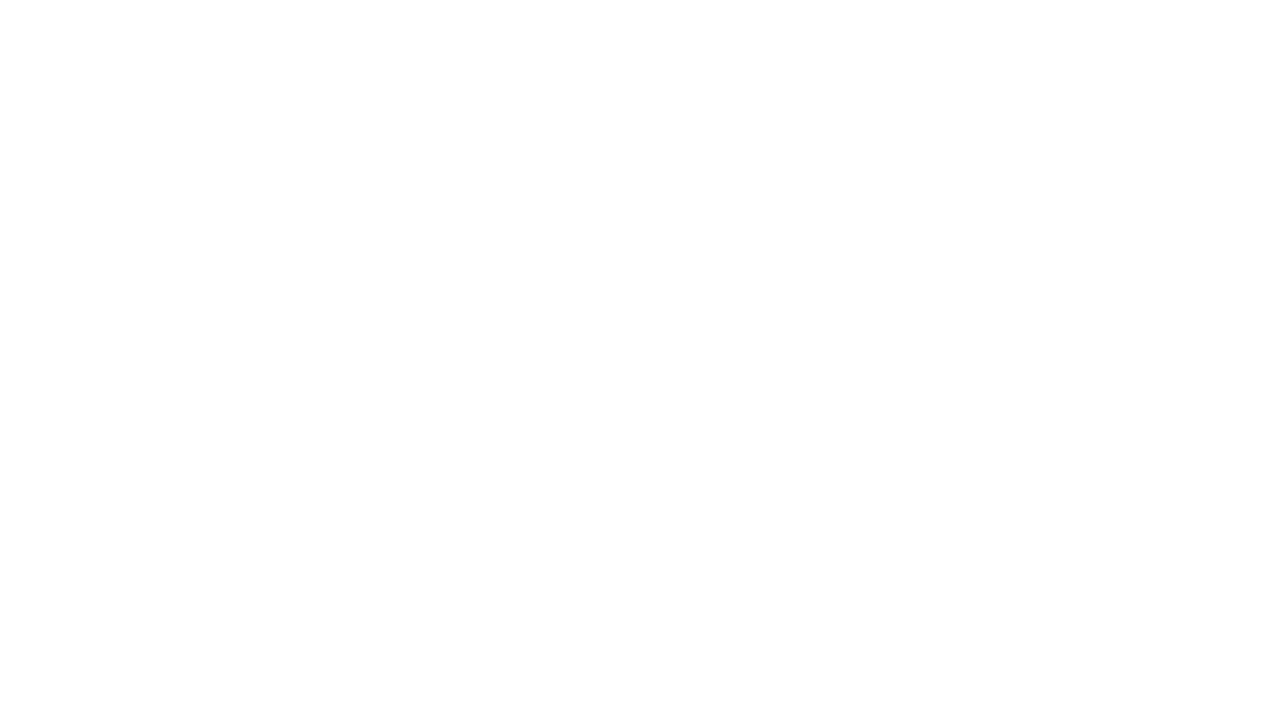
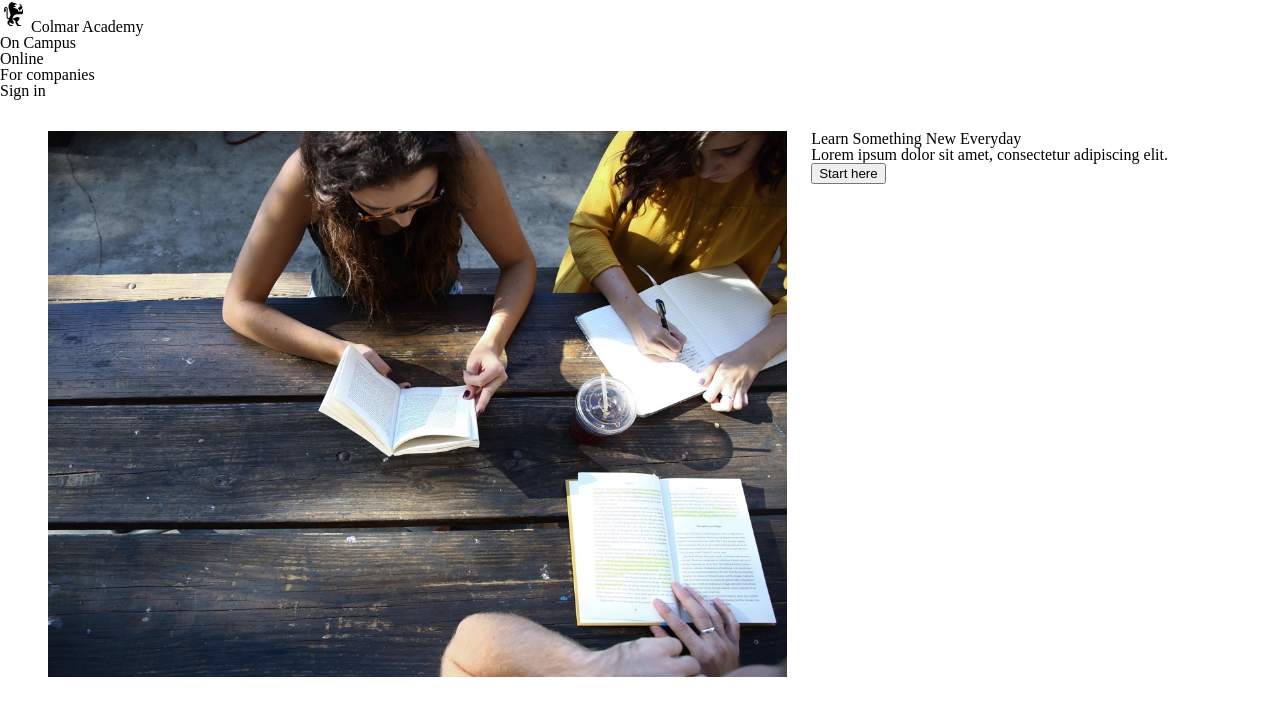
Before and after one commit to Trejo42/colmar-academy, a plain HTML site: page index.html in a window 1280 px wide. Drawn offline with Linux system fonts and the light colour scheme.

Commit message:
Add content to header and banner

```diff
--- a/index.html
+++ b/index.html
@@ -8,7 +8,22 @@
   </head>
   <body>
     <header>
-
+      <img src="./resources/images/ic-logo.svg" alt="Colmar Logo">
+      <span>Colmar Academy</span>
+      <ul>
+        <li>On Campus</li>
+        <li>Online</li>
+        <li>For companies</li>
+        <li>Sign in</li>
+      </ul>
     </header>
+    <div class="banner">
+      <img src="./resources/images/banner.jpg" alt="Study Group">
+      <div class="banner-right">
+        <h1>Learn Something New Everyday</h1>
+        <p>Lorem ipsum dolor sit amet, consectetur adipiscing elit.</p>
+        <button type="button" name="button">Start here</button>
+      </div>
+    </div>
   </body>
 </html>
--- a/resources/css/style.css
+++ b/resources/css/style.css
@@ -0,0 +1,45 @@
+html {
+
+}
+
+
+/*Header*/
+.header {
+  height: 4rem;
+  background-color: white;
+}
+
+.header img {
+
+}
+
+.header span {
+
+}
+
+.header ul {
+
+}
+
+/*Banner*/
+.banner {
+  display: flex;
+  padding: 32px 24px;
+}
+
+.banner img {
+  padding: 0 24px;
+  width: 60%;
+}
+
+.banner div .banner-right h1 {
+  font-family:
+}
+
+.banner div .banner-right p {
+  font-family:
+}
+
+.banner div .banner-right button {
+  font-family:
+}
```
